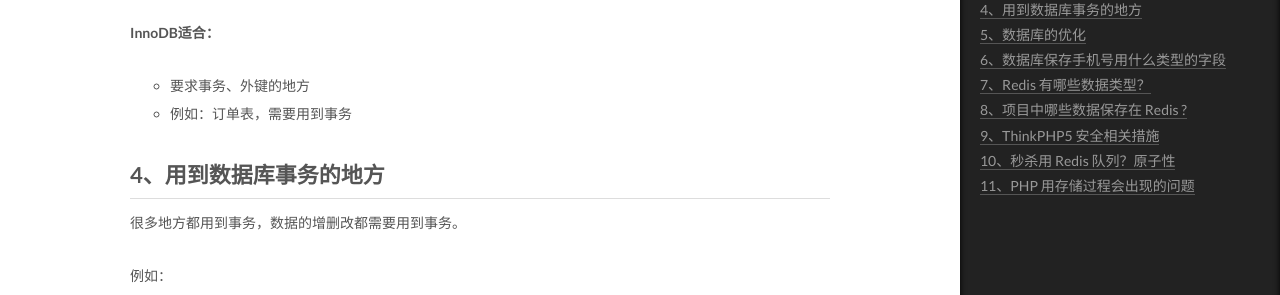
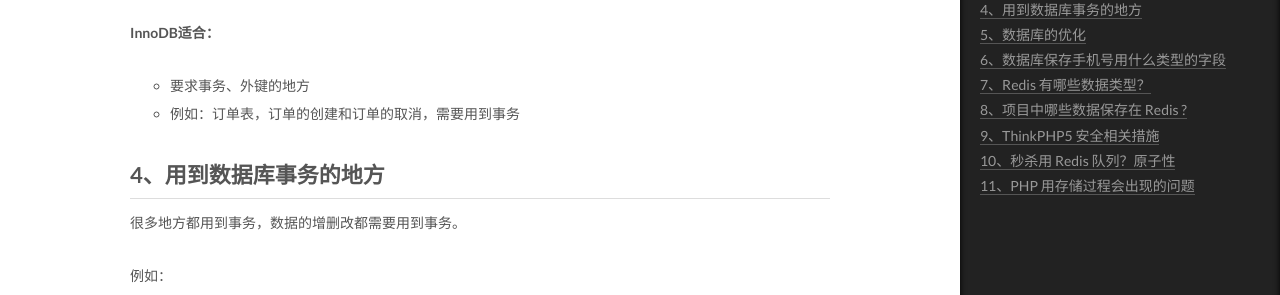
Before and after one commit to nnngu/LearningNotes, a Jekyll site: the page built from _posts/2018-06-05-PHP 面试题收集.md, in a window 1280 px wide and 1400 px high, scrolled down 2202 px. Shown: the part 153-448 px from the top of the window. Built offline with Jekyll 4.4.1, drawn with Linux system fonts in a browser that asks for light colours.

Commit message:
修改文件: _posts/2018-06-05-PHP 面试题收集.md

```diff
--- a/_posts/2018-06-05-PHP 面试题收集.md
+++ b/_posts/2018-06-05-PHP 面试题收集.md
@@ -75,7 +75,7 @@ InnoDB 和 MyISAM 基本的差别为：MyISAM 类型的表强调的是性能，
 **InnoDB适合：**
 
 - 要求事务、外键的地方
-- 例如：订单表，需要用到事务
+- 例如：订单表，订单的创建和订单的取消，需要用到事务
 
 ## 4、用到数据库事务的地方
 
```
